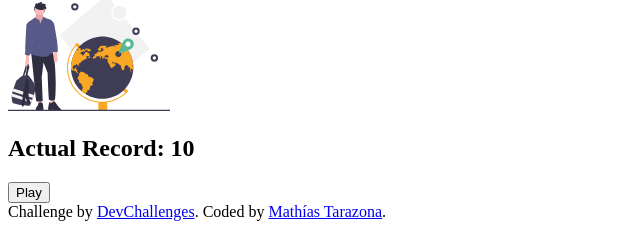
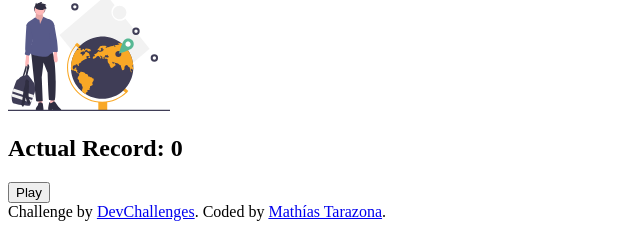
Before and after one commit to Mathitarazonad/Country-quiz-app, a React (Vite) app: page / in a window 1280 px wide. Shown: the part 85-310 px from the top of the page, without its empty margins (0-640 px from the left). Built offline with nearby package versions, Linux system fonts and the light colour scheme; the HTML template or start-up script is replaced by a standard one.

Commit message:
Added functionality to start playing

```diff
--- a/src/components/Menu.jsx
+++ b/src/components/Menu.jsx
@@ -1,13 +1,22 @@
 import React from 'react';
 import gameImage from '../images/human.svg';
+import { useDispatch, useSelector } from 'react-redux';
+import { setIfIsPlaying } from '../store/gameSlice';
 
 export default function Menu() {
+  const dispatch = useDispatch()
+  const bestStreak = useSelector(store => store.game.bestStreak);
+
+  const handlePlay = () => {
+    dispatch(setIfIsPlaying());
+  }
+
   return (
     <div className='main-menu'>
       <h1>Country Quiz</h1>
       <img src={gameImage} alt='gameImage' className='menu-img'/>
-      <h2>Actual Record: 10</h2>
-      <button className='play-btn'>Play</button>
+      <h2>Actual Record: {bestStreak}</h2>
+      <button className='play-btn' onClick={() => handlePlay()}>Play</button>
     </div>
   )
 }
```
